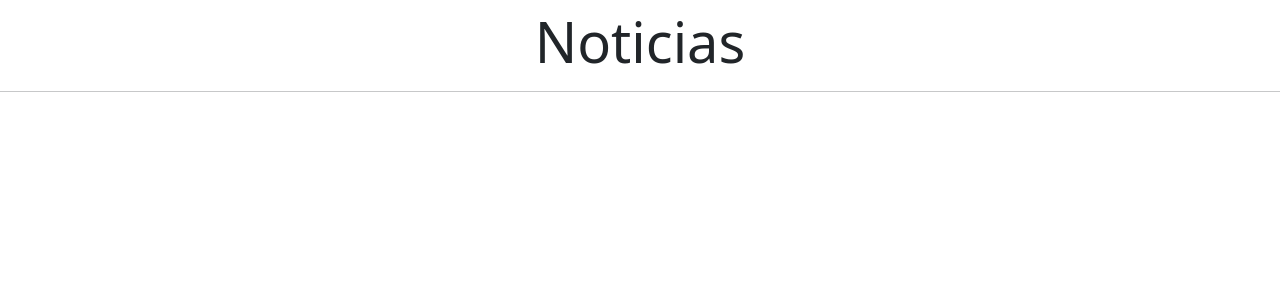
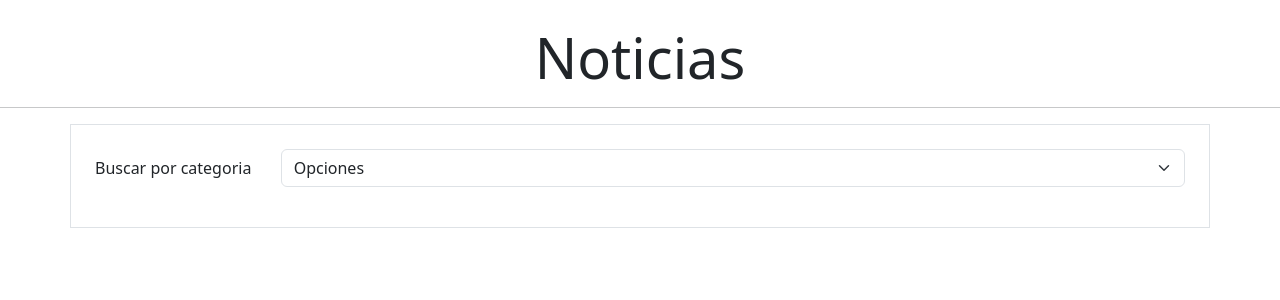
Before and after one commit to nicopowell/react-ejercicio11, a React (Vite) app: page / in a window 1280 px wide. Shown: the top 300 px of the page. Built offline with nearby package versions, Linux system fonts and the light colour scheme.

Commit message:
cree el maquetado del formulario

```diff
--- a/src/App.jsx
+++ b/src/App.jsx
@@ -2,13 +2,16 @@ import './App.css'
 import "bootstrap/dist/css/bootstrap.min.css";
 import { Container } from 'react-bootstrap';
 import Titulo from './components/Titulo'
+import Formulario from './components/formulario';
 
 function App() {
   return (
     <>
       <Titulo></Titulo>
       <hr />
-      <Container></Container>
+      <Container className='border p-4'>
+        <Formulario></Formulario>
+      </Container>
     </>
   )
 }
--- /dev/null
+++ b/src/components/Formulario.jsx
@@ -0,0 +1,33 @@
+import React from "react";
+import { Form, Col, Row } from "react-bootstrap";
+
+const Formulario = () => {
+  return (
+    <Form>
+      <Form.Group as={Row} className="mb-3" controlId="formPlaintextPassword">
+        <Form.Label column sm="2">
+          Buscar por categoria
+        </Form.Label>
+        <Col sm="10">
+          <Form.Select aria-label="Default select example">
+            <option>Opciones</option>
+            <option value="science">Ciencia</option>
+            <option value="food">Comida</option>
+            <option value="sports">Deportes</option>
+            <option value="entertainment">Entretenimiento</option>
+            <option value="environment">Medio ambiente</option>
+            <option value="world">Mundo</option>
+            <option value="business">Negocios</option>
+            <option value="top">Noticias destacadas</option>
+            <option value="politics">Política</option>
+            <option value="health">Salud</option>
+            <option value="technology">Tecnología</option>
+            <option value="tourism">Turismo</option>
+          </Form.Select>
+        </Col>
+      </Form.Group>
+    </Form>
+  );
+};
+
+export default Formulario;
--- a/src/components/Titulo.jsx
+++ b/src/components/Titulo.jsx
@@ -2,7 +2,7 @@ import React from 'react';
 
 const Titulo = () => {
   return (
-    <h1 className='text-center display-4 mt-2'>Noticias</h1>
+    <h1 className='text-center display-4 mt-4'>Noticias</h1>
   );
 };
 
```
